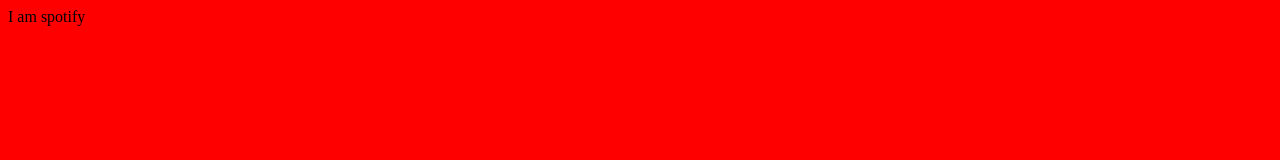
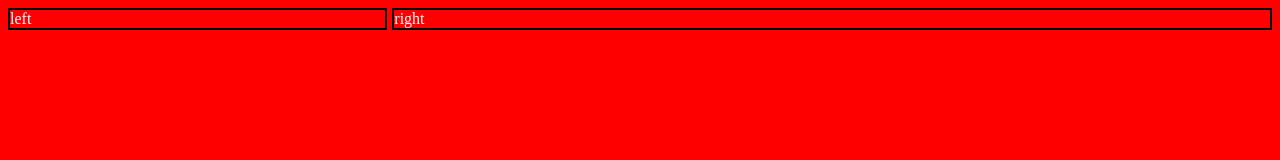
Before and after one commit to mfarhanprofessional/SpotifyClone, a plain HTML site: page index.html in a window 1280 px wide. Drawn offline with Linux system fonts and the light colour scheme.

Commit message:
create sidebar

```diff
--- a/css/style.css
+++ b/css/style.css
@@ -1,3 +1,15 @@
 body{
     background-color: red;
 }
+.sidebar{
+    display: flex;
+    gap: 5px;
+}
+.left-sidebar{
+    width: 30vw;
+    color: white;
+}
+.right-sidebar{
+    width: 70vw;
+    color: white;
+}
--- a/css/utility.css
+++ b/css/utility.css
@@ -0,0 +1,12 @@
+.border{
+    border: 2px solid black;
+}
+.flex{
+    display: flex;
+}
+.justify-center{
+    justify-content: center;
+}
+.items-center{
+    align-items: center;
+}
--- a/index.html
+++ b/index.html
@@ -8,6 +8,9 @@
     <title>Spotify</title>
 </head>
 <body>
-    I am spotify
+    <div class="sidebar">
+    <div class="left-sidebar border">left</div>
+    <div class="right-sidebar border">right</div>
+</div>
 </body>
 </html>
```
